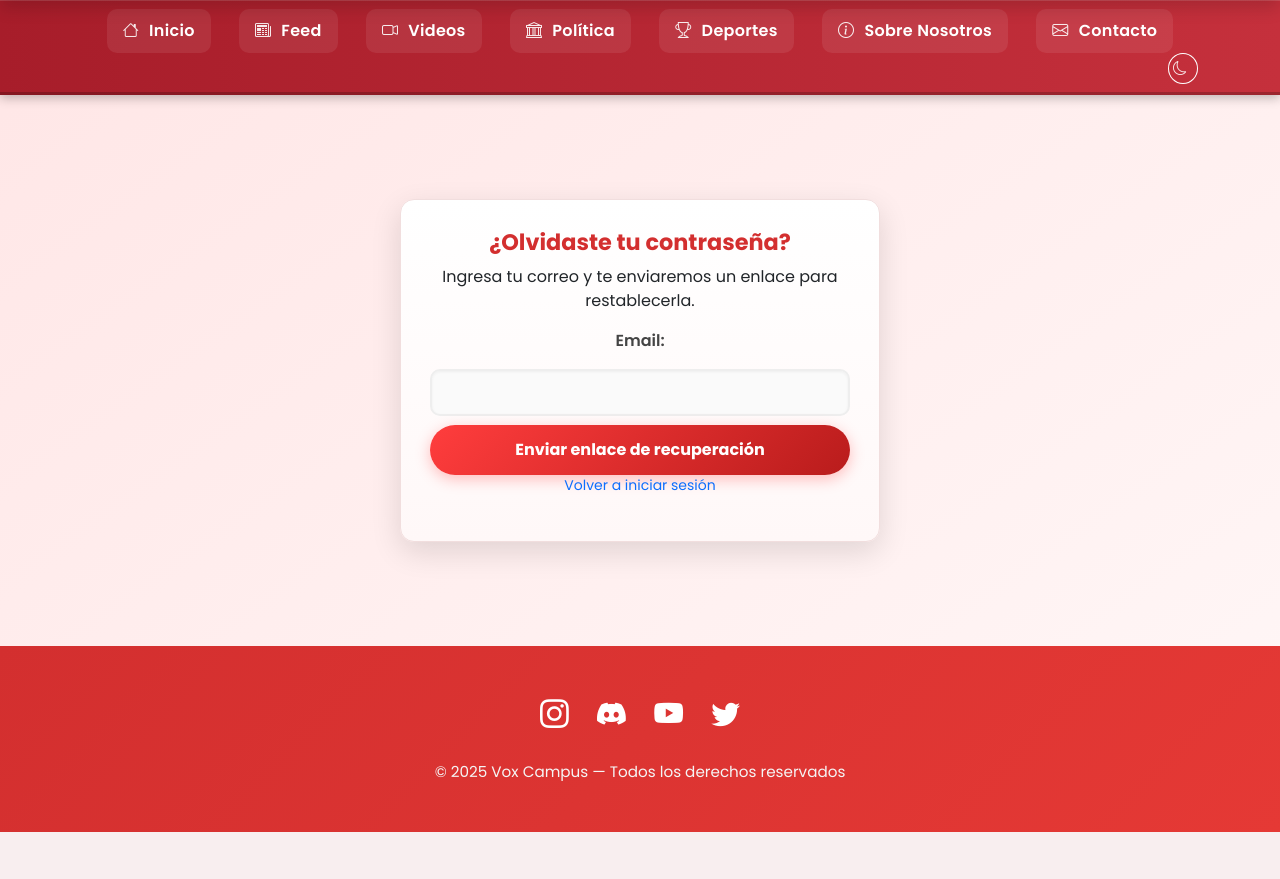
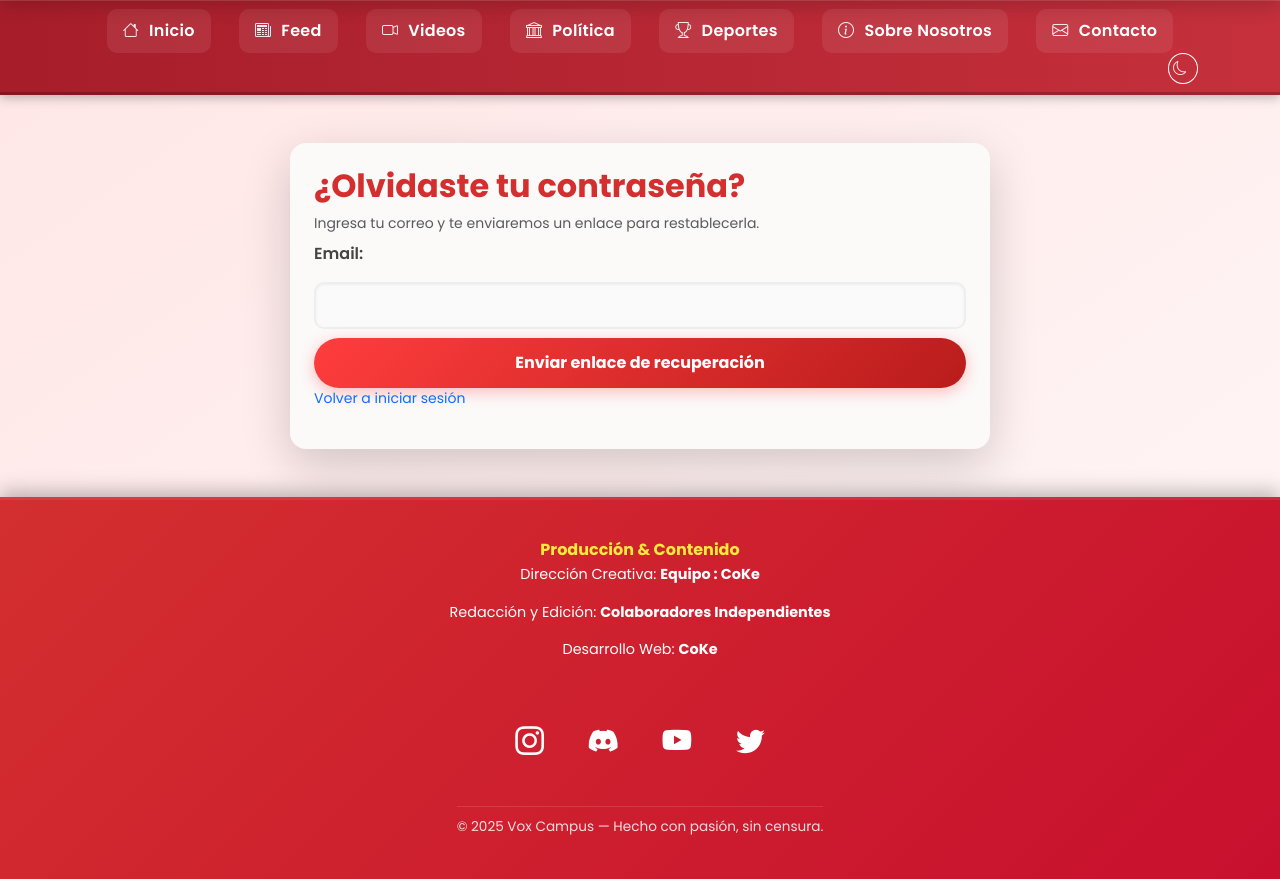
Before and after one commit to CoKe-19/NoticiasWeb2.0, a Django app: page /accounts/password_reset/ in a window 1280 px wide. Shown: the part 88-967 px from the top of the page. Before the commit the page ends 920 px from the top, so only its background shows below. Run offline with Django 5.2, Linux system fonts and the light colour scheme; parts of the project's set-up code (start-up, migrations or seed data) failed here and were passed over.

Commit message:
Mejora: optimización visual y animaciones JS en Vox Campus

```diff
--- a/noticias/static/WebNoticias/css/darkmode.css
+++ b/noticias/static/WebNoticias/css/darkmode.css
@@ -36,9 +36,10 @@ body.dark-mode .btn-login, body.dark-mode .btn-register { background: linear-gra
 body.dark-mode .btn-login:hover, body.dark-mode .btn-register:hover { background: linear-gradient(135deg, #ff3d3d, #b91c1c) !important; }
 
 /* 🧭 FOOTER */
-body.dark-mode .footer-premium { background: linear-gradient(135deg, #181818, #202020) !important; color: #e5e5e5 !important; }
-body.dark-mode .footer-premium .social-icon { color: #ccc !important; }
-body.dark-mode .footer-premium .social-icon:hover { color: #ff5252 !important; }
+body.dark-mode .footer-premium { background:linear-gradient(135deg,#181818,#202020) !important; color:#e5e5e5 !important; }
+body.dark-mode .footer-premium .social-icon { color:#ccc !important; }
+body.dark-mode .footer-premium .social-icon:hover { color:#ff5252 !important; }
+
 
 /* 🩸 PANEL PRIVADO — BASE OSCURA */
 .panel-privado, .panel-privado * { color: #f5f5f5 !important; }
@@ -116,3 +117,8 @@ a:hover,
 body.dark-mode .navbar + div {
   box-shadow: inset 0 1px 0 rgba(255, 255, 255, 0.05);
 }
+
+.respuesta-autor { color:#c8102e; font-weight:600; text-decoration:none; transition:color .2s ease; }
+.respuesta-autor:hover { color:#ff0000; text-shadow:0 0 6px rgba(255,0,0,.4); }
+body.dark-mode .respuesta-autor { color:#ff5252; }
+body.dark-mode .respuesta-autor:hover { color:#ff7373; }
--- a/noticias/static/WebNoticias/css/footer.css
+++ b/noticias/static/WebNoticias/css/footer.css
@@ -1,7 +1,14 @@
-.footer-premium {
-  background: linear-gradient(135deg, #d32f2f, #e53935);
-  color:#fff; text-align:center; padding:15px 0;
-}
+/* 🧭 FOOTER — Modo Normal */
+.footer-premium { background:linear-gradient(135deg,#d32f2f,#c8102e); color:#fff; text-align:center; padding:40px 15px 25px; border-top:3px solid rgba(255,255,255,.1); box-shadow:0 -6px 18px rgba(0,0,0,.25); }
+.footer-container { max-width:1100px; margin:0 auto; display:flex; flex-direction:column; align-items:center; gap:1.5rem; }
+.footer-logo { font-size:1.9rem; font-weight:900; letter-spacing:1px; text-transform:uppercase; text-shadow:0 0 8px rgba(255,255,255,.25); margin-bottom:.2rem; }
+.footer-slogan { font-style:italic; font-size:.95rem; color:#ffeb3b; opacity:.9; }
+.footer-about { max-width:700px; font-size:.9rem; line-height:1.7; color:#f0f0f0; opacity:.9; }
+.footer-credits { font-size:.9rem; color:#fff; }
+.footer-credits h4 { color:#ffeb3b; font-weight:700; margin-bottom:.3rem; font-size:1rem; }
+.footer-social { display:flex; justify-content:center; gap:1.3rem; margin-top:1.2rem; }
+.footer-social .social-icon { color:#fff; font-size:1.6rem; transition:all .3s ease; }
+.footer-social .social-icon:hover { color:#ffeb3b; transform:translateY(-3px) scale(1.1); text-shadow:0 0 10px rgba(255,235,59,.6); }
+.footer-bottom { border-top:1px solid rgba(255,255,255,.15); margin-top:1.2rem; padding-top:10px; font-size:.85rem; opacity:.85; }
 .footer-premium .social-icon { font-size:1.8rem; color:#fff; margin:0 12px; transition: all .3s ease; }
 .footer-premium .social-icon:hover { color:#ffeb3b; transform: scale(1.2); text-shadow: 0 0 8px rgba(255,235,59,0.6); }
-.footer-premium p { margin-top:10px; font-size:.95rem; color:#f5f5f5; }
--- a/noticias/static/WebNoticias/css/panel.css
+++ b/noticias/static/WebNoticias/css/panel.css
@@ -35,3 +35,20 @@ body.dark-mode .btn-view:hover { background:linear-gradient(135deg,#ff6262,#ff20
 /* === MODO OSCURO === */
 body.dark-mode .btn-view { background:linear-gradient(135deg,#ff3d3d,#b71c1c); box-shadow:0 0 10px rgba(255,77,77,.25); }
 body.dark-mode .btn-view:hover { background:linear-gradient(135deg,#ff5e5e,#d32f2f); box-shadow:0 0 18px rgba(255,77,77,.4); }
+
+.rep-buttons {
+  display: inline-block !important;
+  background-color: #b71c1c !important;
+  color: #fff !important;
+  padding: 10px 22px !important;
+  border-radius: 8px !important;
+  font-weight: 600 !important;
+  text-decoration: none !important;
+  transition: all 0.3s ease !important;
+}
+
+.rep-buttons:hover {
+  background-color: #d32f2f;
+  transform: translateY(-2px);
+  box-shadow: 0 4px 10px rgba(0,0,0,0.25);
+}
--- a/noticias/static/WebNoticias/css/toasts.css
+++ b/noticias/static/WebNoticias/css/toasts.css
@@ -1,14 +1,6 @@
-#toast-container {
-  position: fixed; top: 80px; right: 20px; z-index: 1050;
-  display:flex; flex-direction:column; gap:10px;
-}
-.toast-message {
-  min-width:250px; max-width:300px; padding:12px 18px; border-radius:8px;
-  font-weight:500; color:#fff; box-shadow:0 4px 12px rgba(0,0,0,.2);
-  opacity:0; transform: translateY(-20px); animation: slideIn .3s forwards;
-  font-size:.95rem;
-}
+#toast-container { position:fixed; top:20px; left:20px; z-index:5000; display:flex; flex-direction:column; align-items:flex-start; gap:10px; pointer-events:none; }
+.toast-message { min-width:260px; max-width:340px; padding:12px 18px; border-radius:10px; font-weight:500; font-size:.95rem; color:#fff; box-shadow:0 6px 16px rgba(0,0,0,.25); opacity:1; transform:translateX(0); transition:transform .45s ease, opacity .45s ease; }
 .toast-message.success { background-color:#28a745; }
-.toast-message.error   { background-color:#dc3545; }
-@keyframes slideIn { to { opacity:1; transform: translateY(0); } }
-.toast-message.hide { opacity:0; transform: translateY(-20px); transition: all .5s ease; }
+.toast-message.error, .toast-message.danger { background-color:#dc3545; }
+.toast-message.warning { background-color:#ffc107; color:#000; }
+.toast-message.info { background-color:#17a2b8; }
--- a/noticias/static/WebNoticias/js/script.js
+++ b/noticias/static/WebNoticias/js/script.js
@@ -1,7 +1,3 @@
-// ==========================
-// Vox Campus - JS optimizado
-// ==========================
-
 document.addEventListener('DOMContentLoaded', () => {
 
   // ==========================
@@ -28,40 +24,50 @@ document.addEventListener('DOMContentLoaded', () => {
     });
   }
 
-// ==========================
-// 🔔 Toasts / Alertas automáticas (Django messages)
-// ==========================
-document.addEventListener("DOMContentLoaded", () => {
+  // ===========================
+  // 🔔 Toasts / Alertas automáticas (desde la izquierda, 1s)
+  // ===========================
   const toasts = document.querySelectorAll("#toast-container .toast-message");
 
   toasts.forEach(toast => {
-    // Colores según tipo de mensaje
+    // Colores según tipo
     if (toast.classList.contains("success")) toast.style.backgroundColor = "#28a745";
     else if (toast.classList.contains("error") || toast.classList.contains("danger")) toast.style.backgroundColor = "#dc3545";
     else if (toast.classList.contains("warning")) toast.style.backgroundColor = "#ffc107";
-    else toast.style.backgroundColor = "#17a2b8"; // Info por defecto
+    else toast.style.backgroundColor = "#17a2b8";
 
-    // Estilos base
-    toast.style.color = "#fff";
-    toast.style.padding = "12px 18px";
-    toast.style.marginBottom = "0.5rem";
-    toast.style.borderRadius = "8px";
-    toast.style.boxShadow = "0 4px 12px rgba(0,0,0,0.2)";
+    // Estilos base (entra desde la izquierda)
     toast.style.opacity = 0;
-    toast.style.transform = "translateY(-20px)";
-    toast.style.transition = "opacity 0.5s ease, transform 0.5s ease";
+    toast.style.transform = "translateX(-100%)";
+    toast.style.transition = "opacity 0.4s ease, transform 0.4s ease";
 
-    // Animar entrada
-    setTimeout(() => {
+    // Entrada suave
+    requestAnimationFrame(() => {
       toast.style.opacity = 1;
-      toast.style.transform = "translateY(0)";
-    }, 100);
+      toast.style.transform = "translateX(0)";
+    });
 
-    // Desaparecer automáticamente después de 3 segundos
+    // Desaparecer automáticamente después de 1 s
     setTimeout(() => {
       toast.style.opacity = 0;
-      toast.style.transform = "translateY(-20px)";
-      setTimeout(() => toast.remove(), 500);
-    }, 2000);
+      toast.style.transform = "translateX(-100%)";
+      setTimeout(() => toast.remove(), 400);
+    }, 1500);
   });
 });
+
+// ✨ Scroll suave en enlaces internos
+document.querySelectorAll('a[href^="#"]').forEach(link => {
+  link.addEventListener("click", e => {
+    e.preventDefault();
+    document.querySelector(link.getAttribute("href")).scrollIntoView({
+      behavior: "smooth"
+    });
+  });
+});
+
+// 🌈 Transición de color al hacer hover en botones
+document.querySelectorAll("button, .btn").forEach(btn => {
+  btn.addEventListener("mouseenter", () => btn.style.filter = "brightness(1.2)");
+  btn.addEventListener("mouseleave", () => btn.style.filter = "brightness(1)");
+});
--- a/templates/noticias/base.html
+++ b/templates/noticias/base.html
@@ -11,7 +11,7 @@
 </head>
 <body>
    <!-- Toasts -->
-   <div id="toast-container" class="position-fixed top-0 start-50 translate-middle-x mt-3 zindex-tooltip">
+   <div id="toast-container">
       {% if messages %}
          {% for message in messages %}
             <div class="toast-message {{ message.tags }}">{{ message }}</div>
@@ -34,12 +34,10 @@
          </button>
 
          <div class="collapse navbar-collapse" id="navbarNav">
+            <ul class="navbar-nav mx-auto align-items-center gap-2">
 
-            <!-- Menú izquierdo -->
-            <ul class="navbar-nav mx-auto align-items-center gap-2">
-               {% if user.is_authenticated %}
-
-                  <!-- Noticias -->
+               {% if user.is_authenticated and user.is_superuser or user.is_authenticated and user.is_staff %}
+               <!-- Noticias (solo visible para staff o superuser) -->
                <li class="nav-item dropdown">
                   <a class="nav-link dropdown-toggle" href="#" id="noticiasDropdown" role="button" data-bs-toggle="dropdown">
                      📰 Noticias
@@ -47,11 +45,11 @@
                   <ul class="dropdown-menu" aria-labelledby="noticiasDropdown">
                      <li><a class="dropdown-item" href="{% url 'noticia_crear' %}"><i class="bi bi-file-earmark-plus"></i> Crear Noticia</a></li>
                      <li><a class="dropdown-item" href="{% url 'mis_noticias' %}"><i class="bi bi-pencil-square"></i> Mis Noticias</a></li>
-                        {% if user.is_superuser %}
+                     <li><hr class="dropdown-divider"></li>
                      <li><a class="dropdown-item" href="{% url 'noticia_lista' %}"><i class="bi bi-gear"></i> Administrar Noticias</a></li>
-                        {% endif %}
                   </ul>
                </li>
+               {% endif %}
 
                <!-- Categorías solo para admin -->
                {% if user.is_superuser %}
@@ -65,7 +63,7 @@
                   </ul>
                </li>
                {% endif %}
-
+               {% if user.is_authenticated %}
                <!-- Mensajes -->
                <li class="nav-item dropdown">
                   <a class="nav-link dropdown-toggle" href="#" id="mensajesDropdown" role="button" data-bs-toggle="dropdown">
@@ -74,9 +72,10 @@
                   <ul class="dropdown-menu" aria-labelledby="mensajesDropdown">
                      <li><a class="dropdown-item" href="{% url 'bandeja_entrada' %}"><i class="bi bi-envelope"></i> Bandeja de entrada</a></li>
                      <li><a class="dropdown-item" href="{% url 'enviar_mensaje' %}"><i class="bi bi-send"></i> Nuevo mensaje</a></li>
-
                   </ul>
                </li>
+               {% endif %}
+               {% if user.is_authenticated %}
                <!-- Reporteros -->
                <li class="nav-item dropdown">
                   <a class="nav-link dropdown-toggle" href="#" id="reporterosDropdown" role="button" data-bs-toggle="dropdown" aria-expanded="false">
@@ -85,13 +84,15 @@
                   <ul class="dropdown-menu" aria-labelledby="reporterosDropdown">
                      <li><a class="dropdown-item" href="{% url 'lista_autores' %}"><i class="bi bi-people-fill"></i> Ver Autores</a></li>
                      <li><a class="dropdown-item" href="{% url 'postular_autor' %}"><i class="bi bi-person-plus-fill"></i> Quiero ser autor</a></li>
+                     {% if user.is_superuser %}
                      <li><a class="dropdown-item" href="{% url 'panel_postulaciones' %}"><i class="bi bi-person-plus-fill"></i> Administrar Postulaciones</a></li>
                   </ul>
                </li>
+               {% endif %}
+             {% endif %}
 
-               {% else %}
-               {% endif %}
             </ul>
+
             <!-- Menú derecho -->
             <ul class="navbar-nav align-items-center gap-0">
                {% if user.is_authenticated %}
@@ -153,7 +154,6 @@
       </div>
    </nav>
 
-
    <!-- 🔸 Submenú inferior -->
    <div class="subnav">
       <div class="container text-center py-2">
@@ -168,7 +168,6 @@
          <a href="{% url 'deportes' %}" class="subnav-link"><i class="bi bi-trophy"></i> Deportes</a>
          <a href="{% url 'sobre' %}" class="subnav-link"><i class="bi bi-info-circle"></i> Sobre Nosotros</a>
          <a href="{% url 'contacto' %}" class="subnav-link"><i class="bi bi-envelope"></i> Contacto</a>
-                  <!-- Botón modo noche -->
          <li class="nav-item d-flex align-items-center ms-2">
             <button id="theme-toggle" class="btn btn-outline-light btn-sm rounded-circle p-1" title="Cambiar tema">
                <i class="bi bi-moon"></i>
@@ -182,16 +181,25 @@
       {% block content %}{% endblock %}
    </main>
 
-   <!-- Footer -->
-   <footer class="footer-premium py-5">
-      <div class="container text-center">
-         <div class="mb-4">
+   <footer class="footer-premium">
+      <div class="footer-container">
+         <div class="footer-credits">
+            <h4>Producción & Contenido</h4>
+            <p>Dirección Creativa: <strong>Equipo : CoKe</strong></p>
+            <p>Redacción y Edición: <strong>Colaboradores Independientes</strong></p>
+            <p>Desarrollo Web: <strong>CoKe</strong></p>
+         </div>
+
+         <div class="footer-social">
             <a href="https://www.instagram.com" target="_blank" class="social-icon"><i class="bi bi-instagram"></i></a>
             <a href="https://discord.com" target="_blank" class="social-icon"><i class="bi bi-discord"></i></a>
             <a href="https://www.youtube.com" target="_blank" class="social-icon"><i class="bi bi-youtube"></i></a>
             <a href="https://twitter.com" target="_blank" class="social-icon"><i class="bi bi-twitter"></i></a>
          </div>
-         <p class="mb-0">&copy; 2025 Vox Campus — Todos los derechos reservados</p>
+
+         <div class="footer-bottom">
+            <p>&copy; 2025 Vox Campus — Hecho con pasión, sin censura.</p>
+         </div>
       </div>
    </footer>
 
--- a/templates/noticias/perfil.html
+++ b/templates/noticias/perfil.html
@@ -16,7 +16,6 @@
          <!-- 📄 Info básica + botón -->
          <div>
             <h2 class="mb-1 fw-bold">{{ perfil.user.username }}</h2>
-            <p class="mb-1"><strong>Nombre:</strong> {{ perfil.user.first_name }} {{ perfil.user.last_name }}</p>
             <p class="mb-1"><strong>Correo:</strong> {{ perfil.user.email }}</p>
             {% if request.user != perfil.user %}
             <a href="{% url 'enviar_a_usuario' perfil.user.username %}" class="btn btn-outline-success mt-2 px-4 py-2 fw-semibold">
--- a/templates/registration/password_reset.html
+++ b/templates/registration/password_reset.html
@@ -2,10 +2,10 @@
 {% load static %}
 {% block title %}Recuperar contraseña — Vox Campus{% endblock %}
 {% block content %}
-<main class="auth-page">
-   <div class="auth-card">
+<div class="container my-5">
+   <div class="form-container mx-auto p-4 shadow-lg rounded-4" style="max-width:700px;background:#fcf9f9;">
       <h2>¿Olvidaste tu contraseña?</h2>
-      <p class="muted">Ingresa tu correo y te enviaremos un enlace para restablecerla.</p>
+      <p class="text-muted small mb-2">Ingresa tu correo y te enviaremos un enlace para restablecerla.</p>
       {% if messages %}
       {% for m in messages %}
       <div class="alert">{{ m }}</div>
@@ -19,5 +19,6 @@
       </form>
       <p class="muted small"><a href="{% url 'login' %}">Volver a iniciar sesión</a></p>
    </div>
+</div>
 </main>
 {% endblock %}
--- a/templates/registration/password_reset_done.html
+++ b/templates/registration/password_reset_done.html
@@ -4,8 +4,8 @@
 <main class="auth-page">
    <div class="auth-card">
       <h2>Revisa tu correo</h2>
-      <p class="muted">Si existe una cuenta con ese correo, recibirás un email con el enlace para restablecer la contraseña.</p>
-      <p class="muted small"><a href="{% url 'login' %}">Volver a iniciar sesión</a></p>
+      <p class="card-text">Si existe una cuenta con ese correo, recibirás un email con el enlace para restablecer la contraseña.</p>
+      <a href="{% url 'login' %}" class="rep-buttons">Volver a iniciar sesión</a>
    </div>
 </main>
 {% endblock %}
```
Also changed, not shown: noticias/prueba.py (added, +7 -0 lines), templates/noticias/noticia_detalle.html (+9 -9 lines), db.sqlite3, media/avatares/cr7.avif (added), media/avatares/messi.jpg (added), templates/registration/login.html (line endings or trailing spaces). Lines whose indentation alone changed are shown as unchanged.
